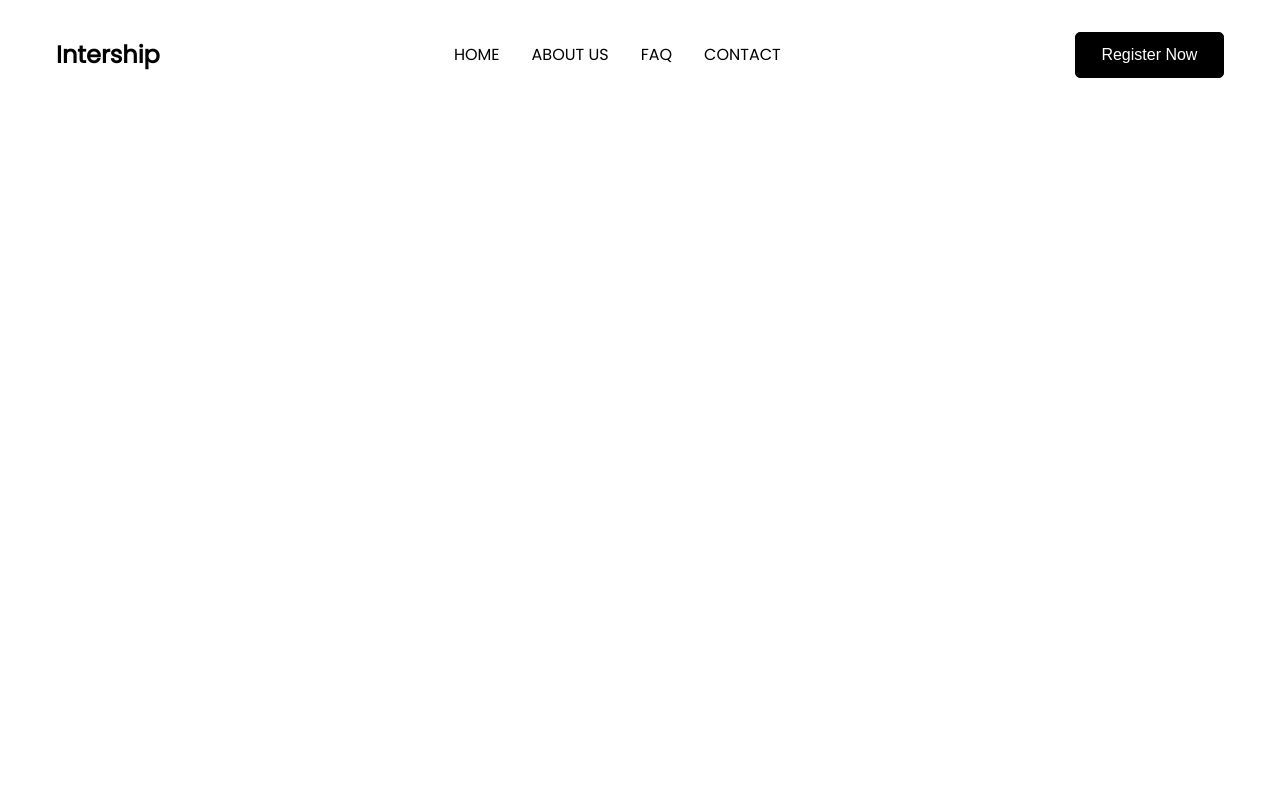
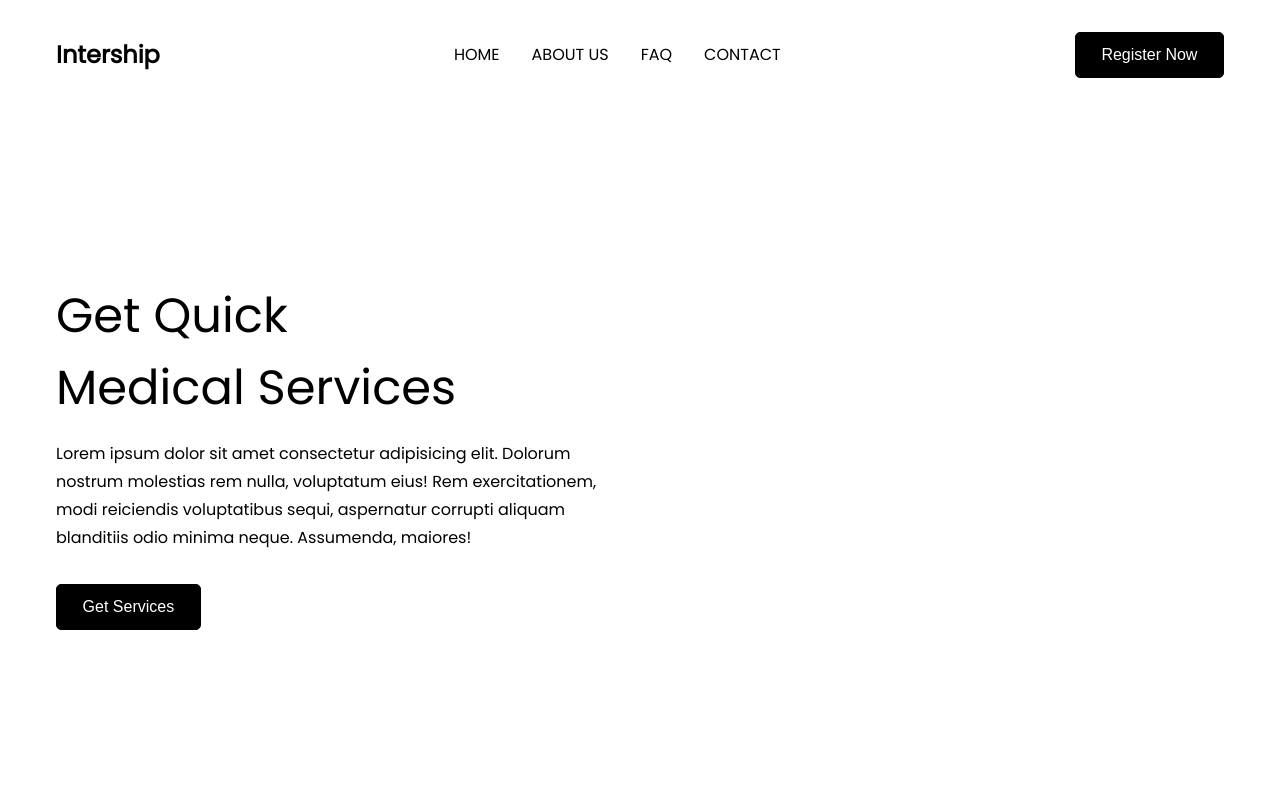
Before and after one commit to Khansalman786/TW, a plain HTML site: page Index.html in a window 1280 px wide. Drawn offline with Linux system fonts and the light colour scheme.

Commit message:
Header left part completed

```diff
--- a/CSS/style.css
+++ b/CSS/style.css
@@ -61,3 +61,28 @@ nav {
 .links a:hover {
   color: rgb(106, 106, 208);
 }
+
+
+.header{
+  padding: 0 1rem;
+  flex: 1;
+  display: grid;
+  grid-template-columns: repeat(2,1fr);
+  gap: 2rem;
+  align-items: center;
+}
+
+.content h1{
+  margin-bottom: 1rem;
+  font-size: 3rem;
+  font-weight: 700;
+}
+
+.content h1 span{
+  font-weight: 400;
+}
+
+.content p{
+  margin-bottom: 2rem;
+  line-height: 1.75rem;
+}
--- a/Index.html
+++ b/Index.html
@@ -18,6 +18,22 @@
         </ul>
         <button class="btn">Register Now</button>
       </nav>
+      <header class="header">
+        <div class="content">
+          <h1><span>Get Quick</span> <br /><span>Medical Services</span></h1>
+          <p>
+            Lorem ipsum dolor sit amet consectetur adipisicing elit. Dolorum
+            nostrum molestias rem nulla, voluptatum eius! Rem exercitationem,
+            modi reiciendis voluptatibus sequi, aspernatur corrupti aliquam
+            blanditiis odio minima neque. Assumenda, maiores!
+          </p>
+          <button class="btn">Get Services</button>
+        </div>
+        <div class="image">
+          <span class="image_bg"></span>
+          <img src="" alt="">
+        </div>
+      </header>
     </div>
   </body>
   <style></style>
```
